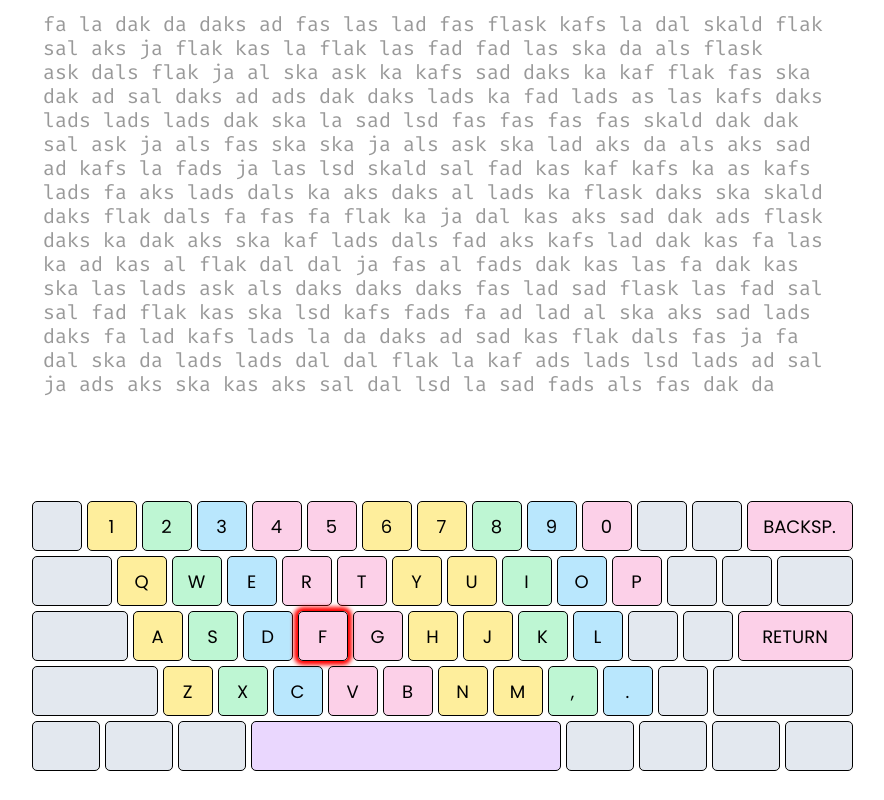
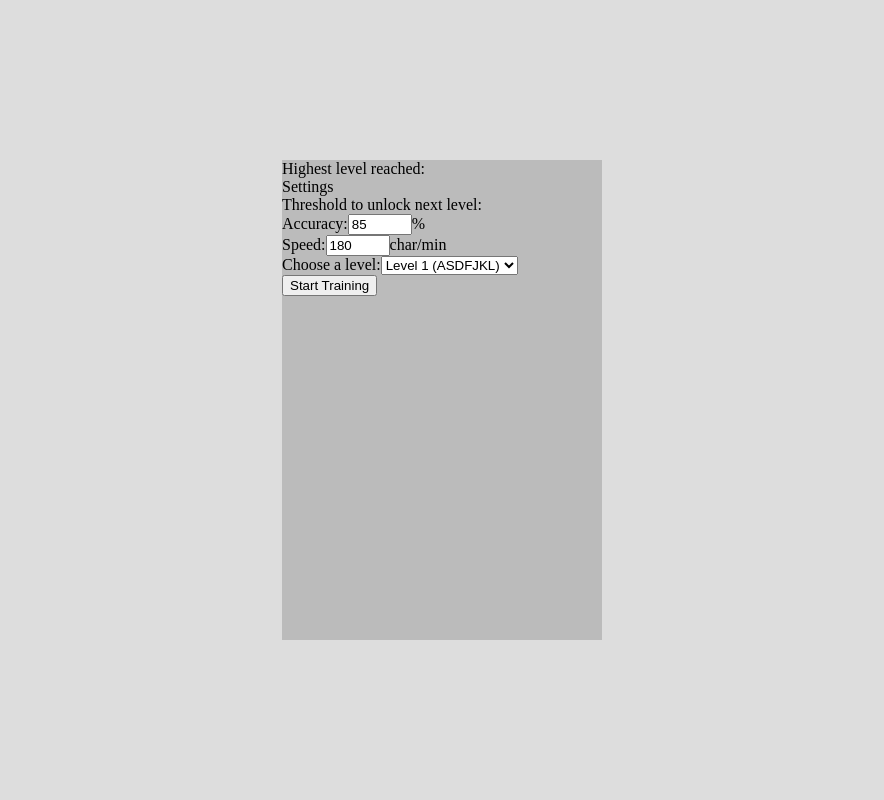
Before and after one commit to 30isnottoolate/typing-trainer, a React app: page / in a window 1280 px wide. Shown: the whole page, without its empty margins (198-1082 px from the left). Built offline with nearby package versions, Linux system fonts and the light colour scheme.

Commit message:
Add score state to app

```diff
--- a/src/components/App.tsx
+++ b/src/components/App.tsx
@@ -15,7 +15,8 @@ const App: React.FC = () => {
     const [startingTime, setStartingTime] = useState(0);
     const [finished, setFinished] = useState(false);
     const [currentLevel, setCurrentLevel] = useState(1);
-    const [appStatus, setAppStatus] = useState("training"); //menu, training, paused, finished
+    const [appStatus, setAppStatus] = useState("menu"); //menu, training, paused, finished
+    const [score, setScore] = useState({time: 0, accuracy: 0, speed: 0, success: false});
 
     useEffect(() => {
         if (currentLevel > 0) {
```
